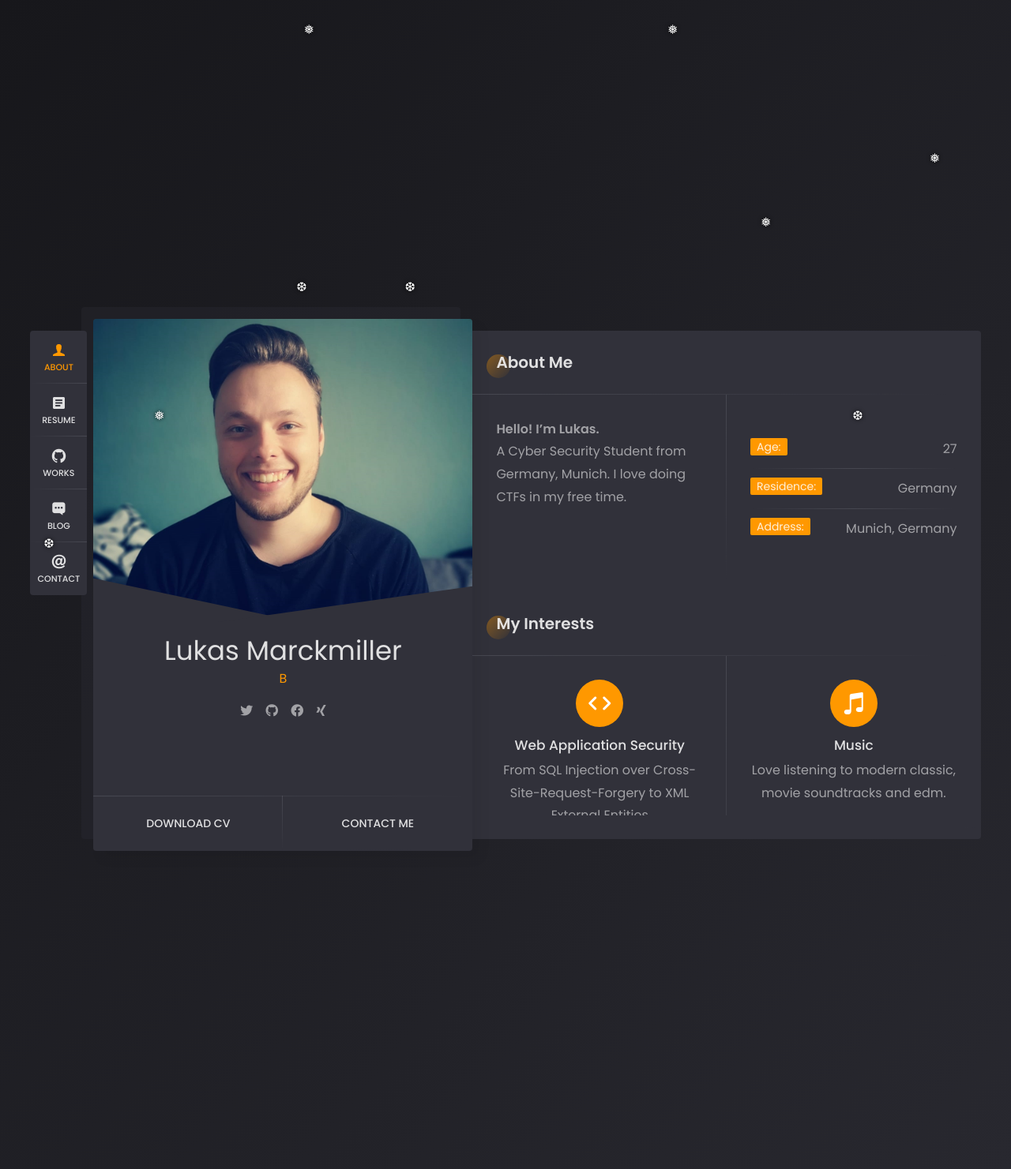
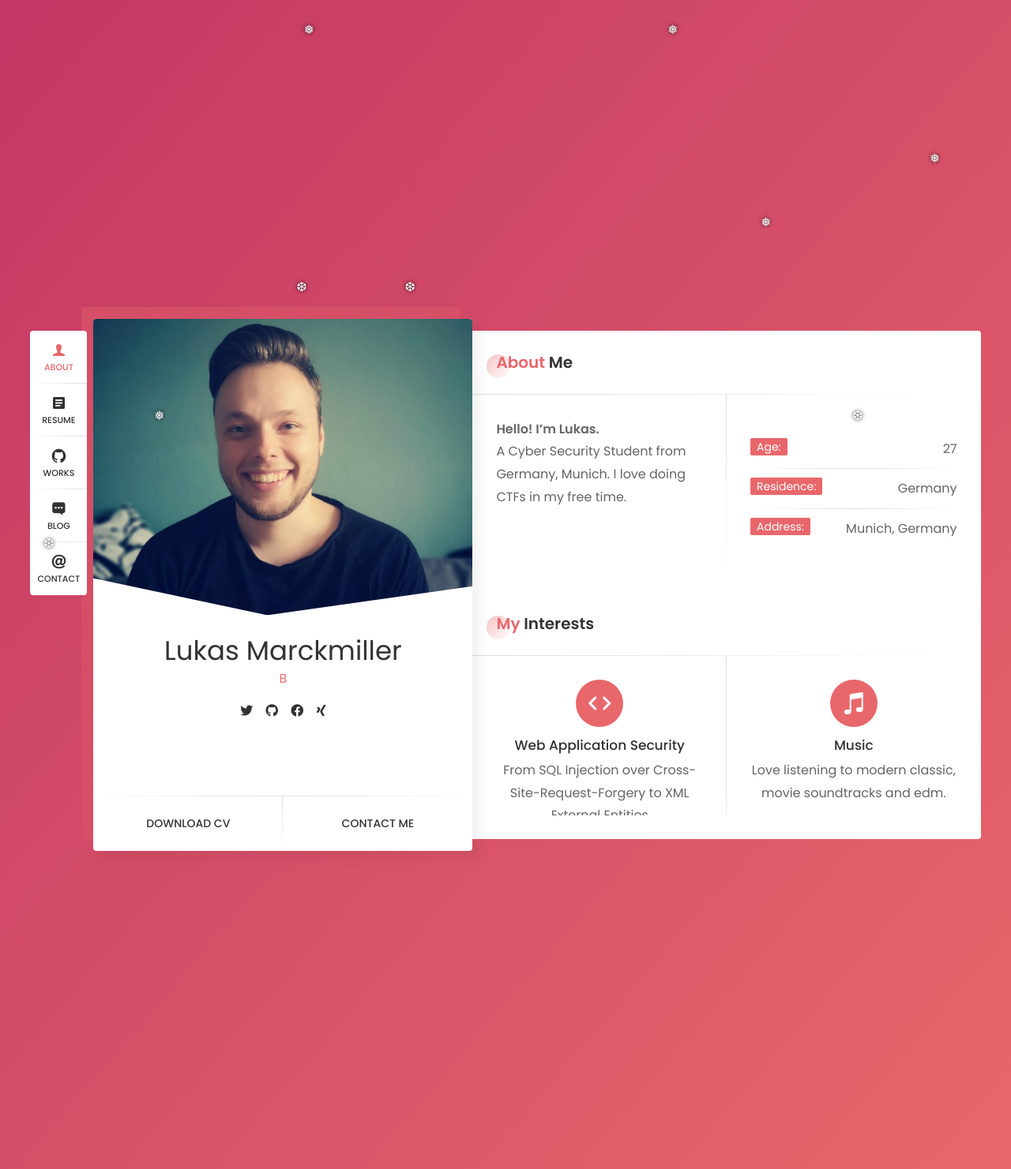
Before and after one commit to LukasMarckmiller/LukasMarckmiller.github.io, a Jekyll site: the page built from index.html, in a window 1280 px wide. Shown: the whole page at 79% size. Built offline with Jekyll 4.4.1, drawn with Linux system fonts in a browser that asks for light colours; nearby versions of some CDN libraries; some web fonts are replaced; the list of posts is cut into pages by our own code.

Commit message:
christmas mode

```diff
--- a/_data/settings.yml
+++ b/_data/settings.yml
@@ -3,8 +3,8 @@
 ### use settings.yml file for configure colors, ui, rtl, sidebar, animation options
 
 settings:
-  quick_colors: "orange" # select quick color schemes: "blue", "green", "orange", "pink", "purple", "red". If empty colors taken from _sass/ryancv/settings.scss
-  dark_ui: 1 # activated dark ui styles
+  quick_colors: "red" # select quick color schemes: "blue", "green", "orange", "pink", "purple", "red". If empty colors taken from _sass/ryancv/settings.scss
+  dark_ui: 0 # activated dark ui styles
   rtl: 0 # activated rtl styles
   sidebar: 0 # for disable sidebar and sidebar button change to 0
   animation: "" # select animations for card sections: "horizontal", "rotate", "roll", "jack", "fade", "vertical"
```
